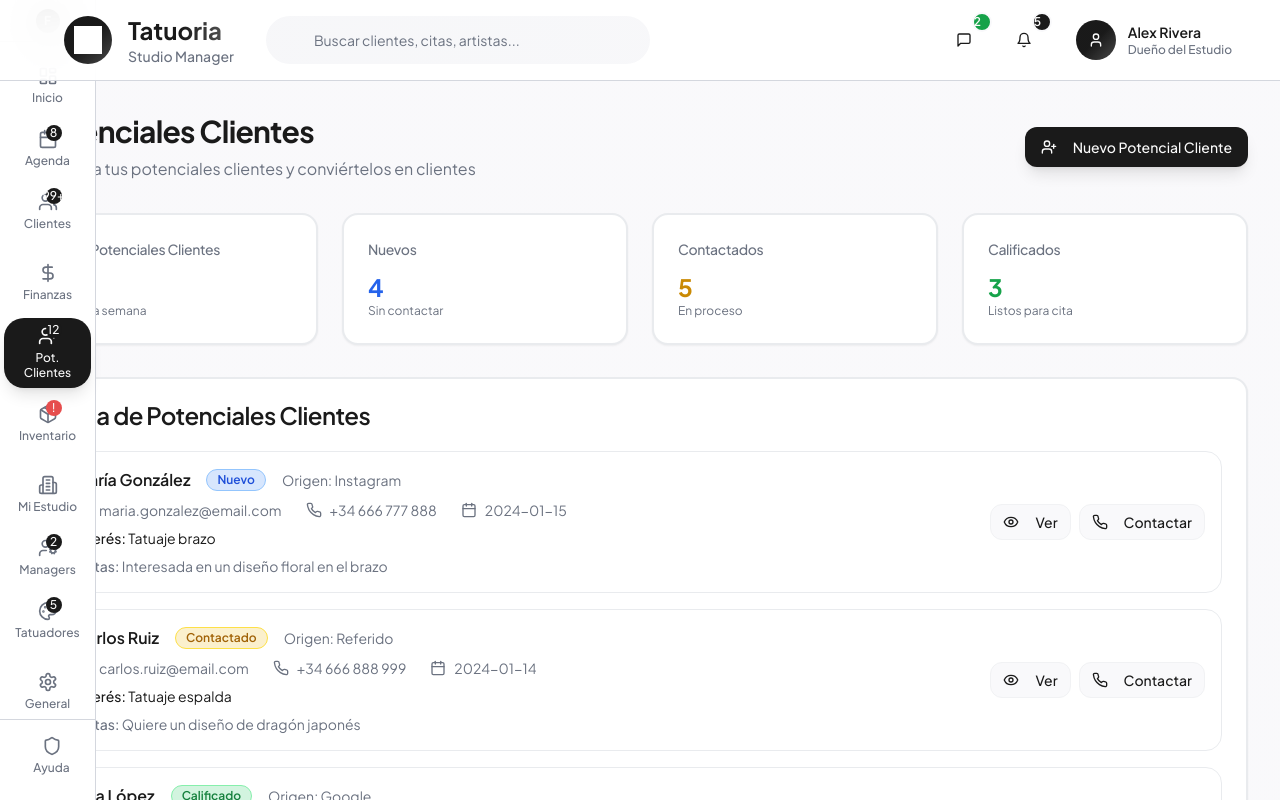
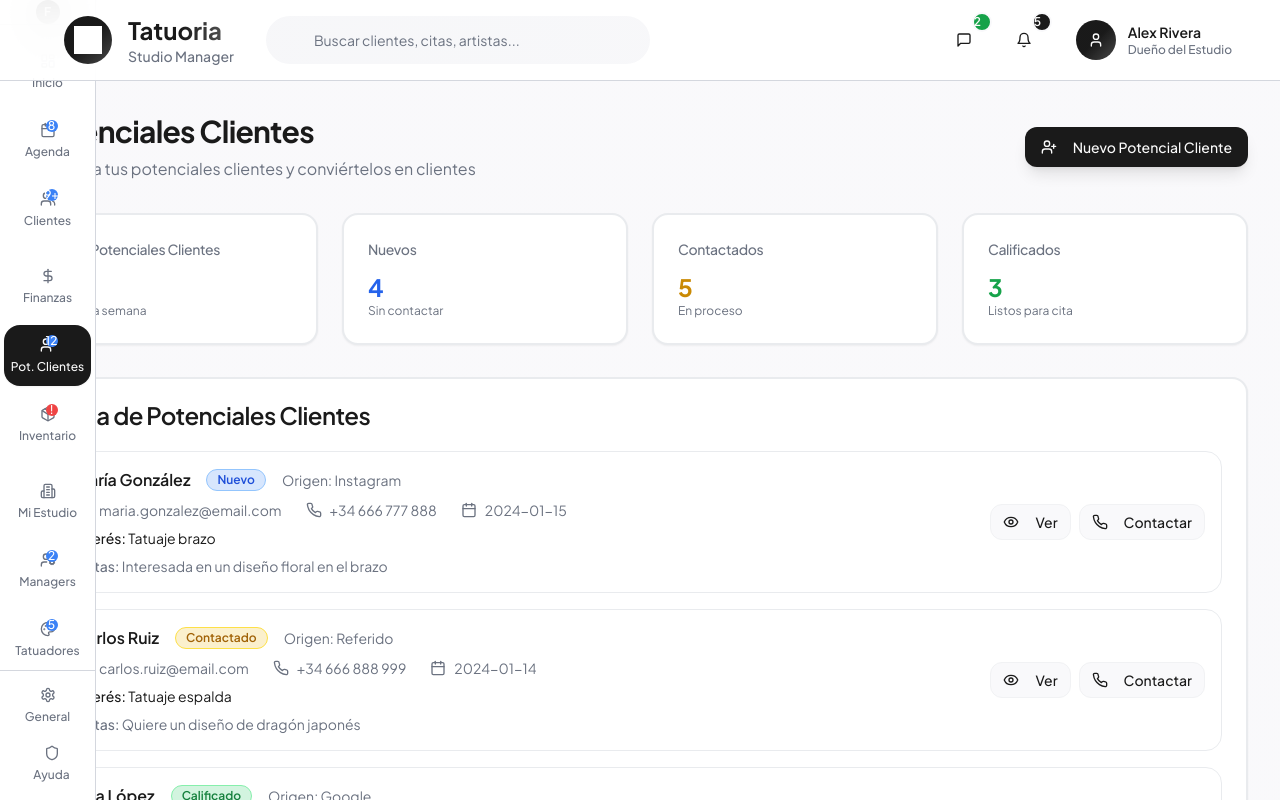
Before and after one commit to retruko/flowink-digital-canvas, a React (Vite) app: page /leads in a window 1280 px wide. Shown: the top 800 px of the page. Built offline with nearby package versions, Linux system fonts and the light colour scheme.

Commit message:
Refine sidebar and notifications
Adjusted sidebar to place "General" and "Ayuda" at the bottom. Improved overall design by reducing icon size and adjusting spacing to prevent overlap with content. Modified notification display to be less intrusive.

```diff
--- a/src/components/Sidebar.tsx
+++ b/src/components/Sidebar.tsx
@@ -49,12 +49,6 @@ const menuItems = [
       { icon: UserCog, label: "Managers", href: "/managers", count: "2" },
       { icon: Palette, label: "Tatuadores", href: "/tatuadores", count: "5" },
     ]
-  },
-  {
-    section: "Configuración",
-    items: [
-      { icon: Settings, label: "General", href: "/configuracion" },
-    ]
   }
 ];
 
@@ -88,30 +82,30 @@ export function Sidebar() {
                     <Link
                       key={item.href}
                       to={item.href}
-                      className={`relative flex flex-col items-center justify-center py-2 px-1 mx-1 rounded-xl transition-all duration-200 ${
+                      className={`relative flex flex-col items-center justify-center py-3 px-1 mx-1 rounded-lg transition-all duration-200 ${
                         isActive
-                          ? "bg-primary text-primary-foreground shadow-lg"
+                          ? "bg-primary text-primary-foreground shadow-sm"
                           : "text-muted-foreground hover:text-foreground hover:bg-accent"
                       }`}
                     >
                       <div className="relative">
-                        <Icon className="h-5 w-5 mb-1" />
+                        <Icon className="h-4 w-4 mb-1.5" />
                         {item.badge && (
-                          <span className={`absolute -top-1 -right-1 h-4 w-4 rounded-full text-xs font-medium flex items-center justify-center ${
+                          <span className={`absolute -top-0.5 -right-0.5 h-3 w-3 rounded-full text-xs font-medium flex items-center justify-center ${
                             item.badge === "!"
-                              ? "bg-destructive text-destructive-foreground"
-                              : "bg-primary text-primary-foreground"
+                              ? "bg-red-500 text-white"
+                              : "bg-blue-500 text-white"
                           }`}>
-                            {item.badge}
+                            {item.badge.length > 2 ? '9+' : item.badge}
                           </span>
                         )}
                         {item.count && (
-                          <span className="absolute -top-1 -right-1 h-4 w-4 bg-primary text-primary-foreground text-xs font-medium rounded-full flex items-center justify-center">
-                            {item.count.length > 2 ? '99+' : item.count}
+                          <span className="absolute -top-0.5 -right-0.5 h-3 w-3 bg-blue-500 text-white text-xs font-medium rounded-full flex items-center justify-center">
+                            {item.count.length > 2 ? '9+' : item.count}
                           </span>
                         )}
                       </div>
-                      <span className="text-xs font-medium text-center leading-tight px-1">
+                      <span className="text-xs font-medium text-center leading-tight">
                         {item.label}
                       </span>
                     </Link>
@@ -121,13 +115,25 @@ export function Sidebar() {
             ))}
           </div>
 
-          {/* Help Section */}
-          <div className="border-t border-border pt-2">
+          {/* Bottom Section */}
+          <div className="border-t border-border pt-2 space-y-1">
+            <Link
+              to="/configuracion"
+              className={`flex flex-col items-center justify-center py-2 px-1 mx-1 rounded-lg transition-all duration-200 ${
+                location.pathname === "/configuracion"
+                  ? "bg-primary text-primary-foreground shadow-sm"
+                  : "text-muted-foreground hover:text-foreground hover:bg-accent"
+              }`}
+            >
+              <Settings className="h-4 w-4 mb-1.5" />
+              <span className="text-xs font-medium">General</span>
+            </Link>
+
             <button
-              className="flex flex-col items-center justify-center py-2 px-1 mx-1 rounded-xl text-muted-foreground hover:text-foreground hover:bg-accent transition-all duration-200 w-full"
+              className="flex flex-col items-center justify-center py-2 px-1 mx-1 rounded-lg text-muted-foreground hover:text-foreground hover:bg-accent transition-all duration-200 w-full"
               title="Ayuda y soporte"
             >
-              <Shield className="h-5 w-5 mb-1" />
+              <Shield className="h-4 w-4 mb-1.5" />
               <span className="text-xs font-medium">Ayuda</span>
             </button>
           </div>
```
